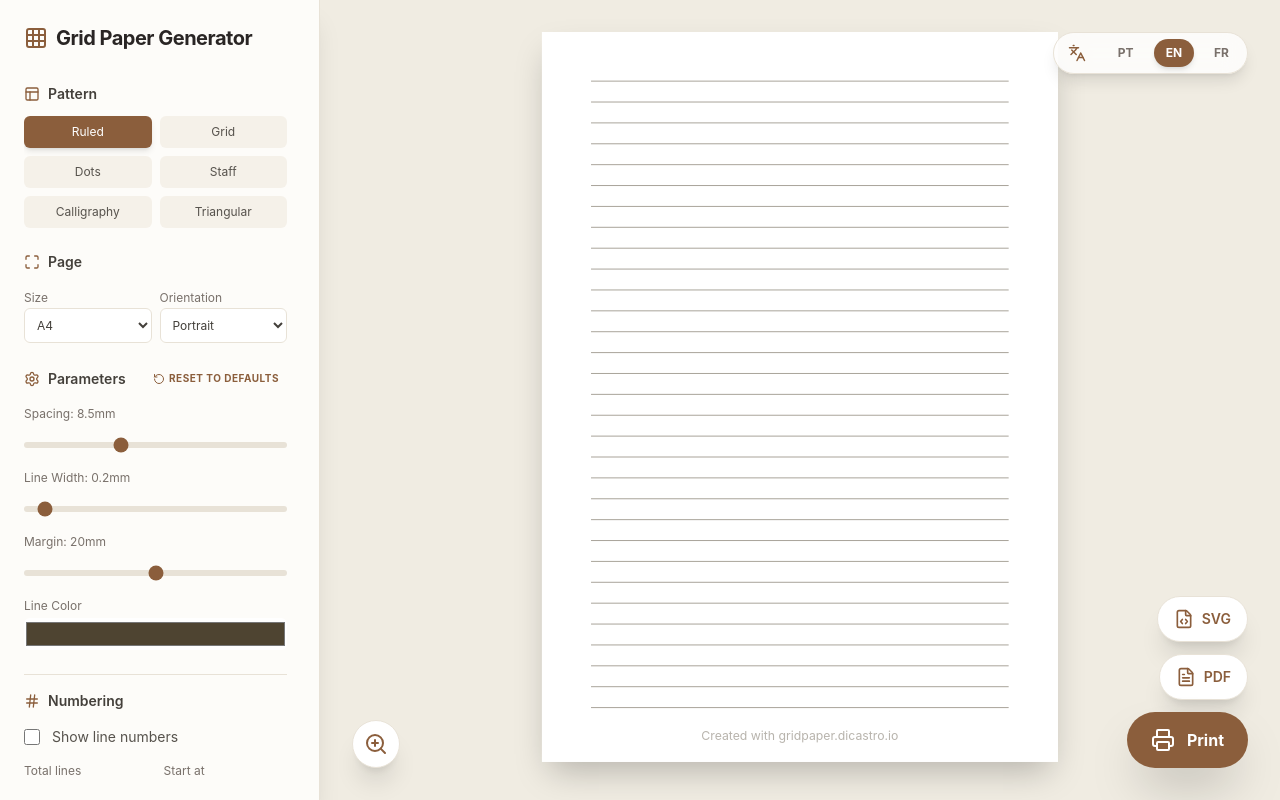
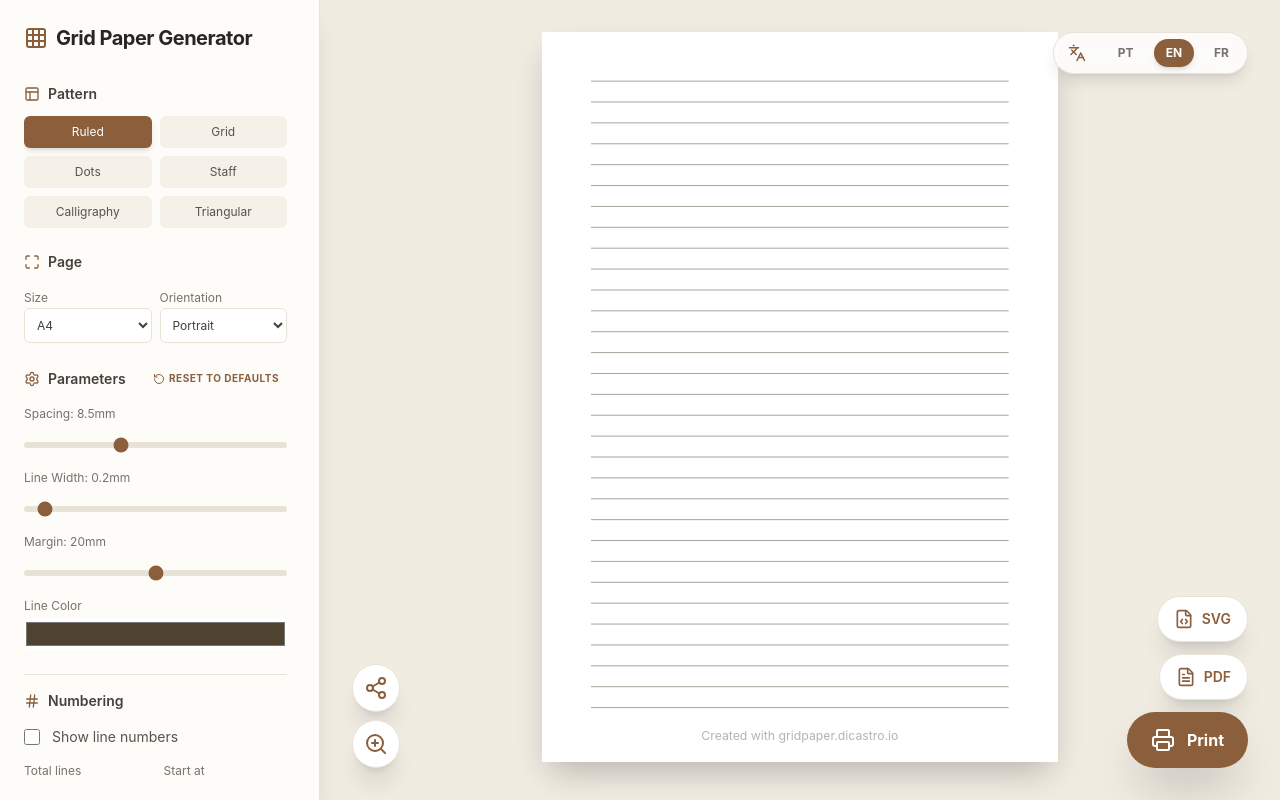
Before and after one commit to bruno-dicastro/grid-paper, a React (Vite) app: page / in a window 1280 px wide. Built offline with nearby package versions, Linux system fonts and the light colour scheme.

Commit message:
Add share button

```diff
--- a/src/App.tsx
+++ b/src/App.tsx
@@ -4,7 +4,7 @@ import { DEFAULT_SETTINGS } from './types/paper';
 import type { PaperSettings } from './types/paper';
 import { Sidebar } from './components/Sidebar';
 import { PatternSVG } from './components/PatternSVG';
-import { Printer, FileCode, FileText, Menu, Grid, ZoomIn, Languages } from 'lucide-react';
+import { Printer, FileCode, FileText, Menu, Grid, ZoomIn, Languages, Share2, Check } from 'lucide-react';
 import jsPDF from 'jspdf';
 
 function App() {
@@ -14,8 +14,66 @@ function App() {
   const [isSidebarOpen, setIsSidebarOpen] = useState(false);
   const [isZoomOpen, setIsZoomOpen] = useState(false);
   const [isLanguageMenuOpen, setIsLanguageMenuOpen] = useState(false);
+  const [isCopied, setIsCopied] = useState(false);
+  const skipAutoZoomRef = useRef(false);
   const containerRef = useRef<HTMLDivElement>(null);
   const mainRef = useRef<HTMLElement>(null);
+
+  // Load settings from URL on mount
+  useEffect(() => {
+    const params = new URLSearchParams(window.location.search);
+    const hasParams = Array.from(params.keys()).some(key => key in DEFAULT_SETTINGS);
+
+    if (hasParams) {
+      const newSettings = { ...DEFAULT_SETTINGS };
+
+      if (params.has('zoom')) {
+        skipAutoZoomRef.current = true;
+      }
+
+      params.forEach((value, key) => {
+        if (key in DEFAULT_SETTINGS) {
+          const defaultVal = DEFAULT_SETTINGS[key as keyof PaperSettings];
+          if (typeof defaultVal === 'number') {
+            // eslint-disable-next-line @typescript-eslint/no-explicit-any
+            (newSettings as any)[key] = parseFloat(value);
+          } else if (typeof defaultVal === 'boolean') {
+            // eslint-disable-next-line @typescript-eslint/no-explicit-any
+            (newSettings as any)[key] = value === 'true';
+          } else {
+            // eslint-disable-next-line @typescript-eslint/no-explicit-any
+            (newSettings as any)[key] = value;
+          }
+        }
+      });
+
+      setSettings(newSettings);
+    }
+  }, []);
+
+  const handleShare = () => {
+    const params = new URLSearchParams();
+
+    Object.entries(settings).forEach(([key, value]) => {
+      // 1. Ignore zoom and watermarkOpacity
+      if (key === 'zoom' || key === 'watermarkOpacity') return;
+
+      // 2. Ignore values that match the default settings
+      const defaultValue = DEFAULT_SETTINGS[key as keyof PaperSettings];
+      if (value === defaultValue) return;
+
+      // 3. Only include if not empty/null
+      if (value !== undefined && value !== null && value !== '') {
+        params.set(key, value.toString());
+      }
+    });
+
+    const url = `${window.location.origin}${window.location.pathname}${params.toString() ? '?' + params.toString() : ''}`;
+    navigator.clipboard.writeText(url).then(() => {
+      setIsCopied(true);
+      setTimeout(() => setIsCopied(false), 2000);
+    });
+  };
 
   // Constants for dimensions in mm
   const DIMENSIONS = {
@@ -36,6 +94,11 @@ function App() {
   // Auto-fit zoom on mount and layout changes
   useEffect(() => {
     const calculateFitZoom = () => {
+      if (skipAutoZoomRef.current) {
+        skipAutoZoomRef.current = false;
+        return;
+      }
+
       if (!mainRef.current) return;
 
       const padding = 64; // Approximate padding around the page
@@ -300,6 +363,17 @@ function App() {
             </button>
           </div>
 
+          <div className="flex flex-col items-center gap-2">
+            <button
+              onClick={handleShare}
+              className={`flex items-center justify-center w-12 h-12 rounded-full active:scale-[0.98] transition-all shadow-xl border border-[#e8e2d7] cursor-pointer ${
+                isCopied ? 'bg-green-600 text-white border-green-700' : 'bg-white text-[#8b5e3c] hover:bg-stone-50'
+              }`}
+              title={t('share.title')}
+            >
+              {isCopied ? <Check size={24} /> : <Share2 size={24} />}
+            </button>
+
             <button
               onClick={() => setIsZoomOpen(!isZoomOpen)}
               className="flex items-center justify-center w-12 h-12 bg-white text-[#8b5e3c] rounded-full hover:bg-stone-50 active:scale-[0.98] transition-all shadow-xl border border-[#e8e2d7] cursor-pointer"
@@ -307,6 +381,7 @@ function App() {
             >
               <ZoomIn size={24} />
             </button>
+          </div>
         </div>
 
         <div
--- a/src/locales/en.json
+++ b/src/locales/en.json
@@ -52,5 +52,10 @@
     "pdf_exporting": "Exporting...",
     "print": "Print Pages",
     "print_btn": "Print"
+  },
+  "share": {
+    "title": "Share Settings",
+    "copied": "URL Copied!",
+    "button": "Share"
   }
 }
--- a/src/locales/fr.json
+++ b/src/locales/fr.json
@@ -51,6 +51,11 @@
     "pdf": "Exporter en PDF",
     "pdf_exporting": "Exportation...",
     "print": "Imprimer les pages",
-    "print_btn": "Imprimer"
+    "print_btn": "Imprimir"
+  },
+  "share": {
+    "title": "Partager les paramètres",
+    "copied": "URL copiée!",
+    "button": "Partager"
   }
-}
+  }
--- a/src/locales/pt.json
+++ b/src/locales/pt.json
@@ -52,5 +52,10 @@
     "pdf_exporting": "Exportando...",
     "print": "Imprimir Folhas",
     "print_btn": "Imprimir"
+  },
+  "share": {
+    "title": "Compartilhar Configurações",
+    "copied": "URL Copiada!",
+    "button": "Compartilhar"
   }
 }
```
Lines whose indentation alone changed are shown as unchanged.
